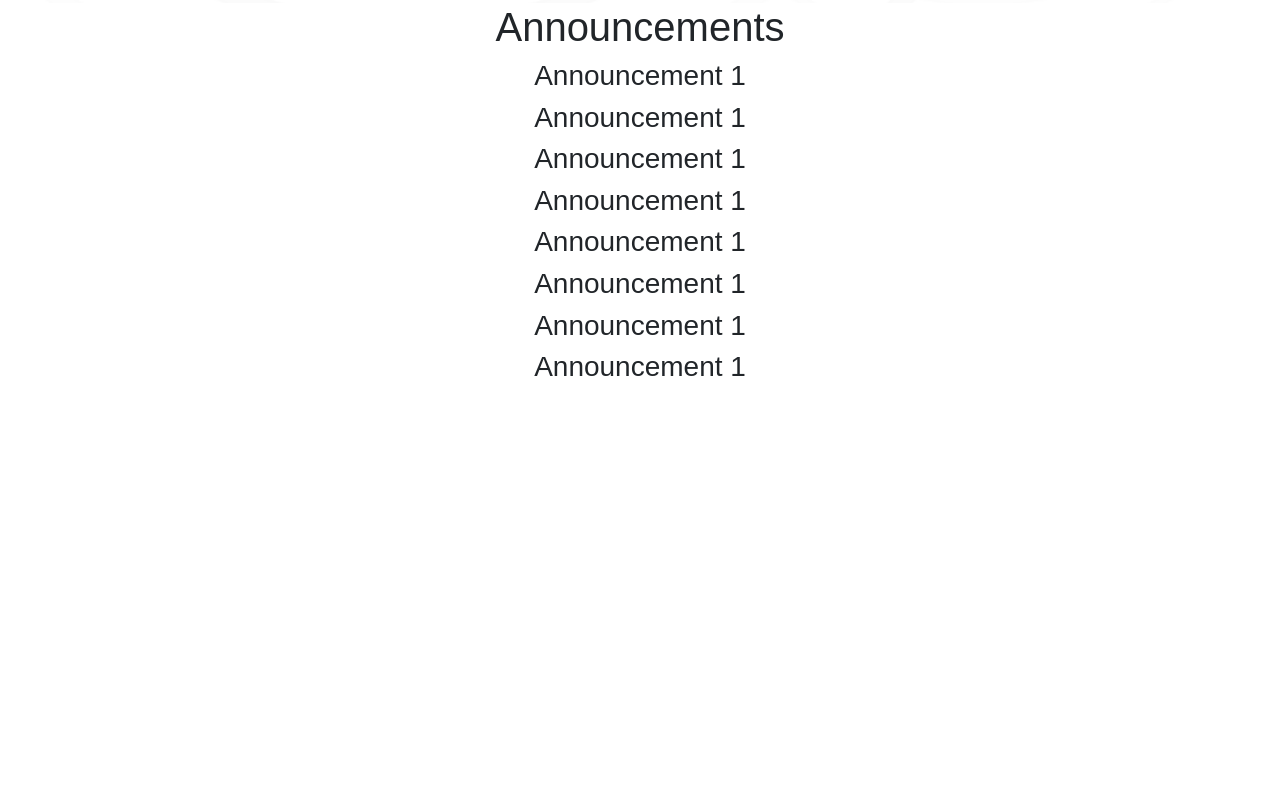
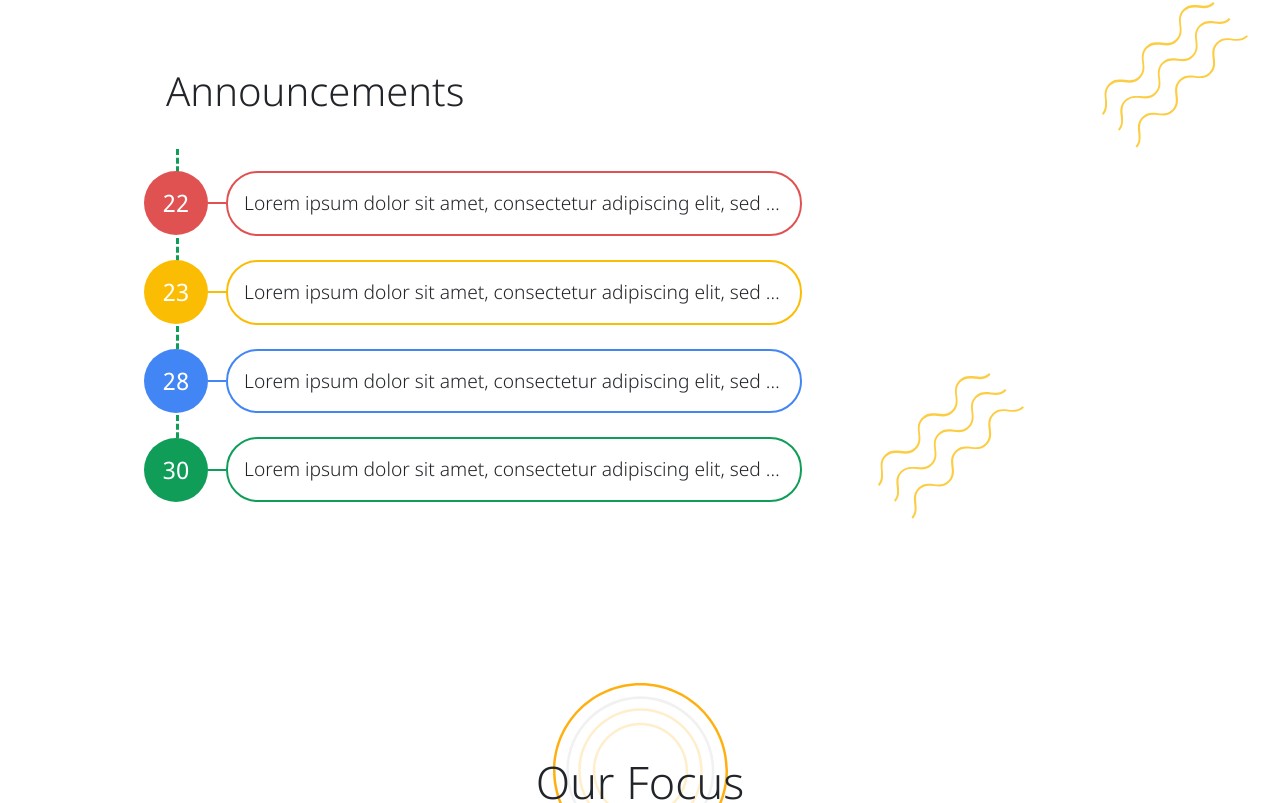
Before and after one commit to dscmec/dscmec-website, a React (Create React App) app: page / in a window 1280 px wide. Shown: the part 877-1680 px from the top of the page. Built offline with nearby package versions, Linux system fonts and the light colour scheme.

Commit message:
Announcements updated

```diff
--- /dev/null
+++ b/public/data.json
@@ -0,0 +1,20 @@
+{
+    "announcements": [
+      {
+          "date": "22",
+          "info": "Lorem ipsum dolor sit amet, consectetur adipiscing elit, sed do eiusmod tempor incididunt ut labore et dolore magna aliqua."
+      },
+      {
+          "date": "23",
+          "info": "Lorem ipsum dolor sit amet, consectetur adipiscing elit, sed do eiusmod tempor incididunt ut labore et dolore magna aliqua."
+      },
+      {
+          "date": "28",
+          "info": "Lorem ipsum dolor sit amet, consectetur adipiscing elit, sed do eiusmod tempor incididunt ut labore et dolore magna aliqua."
+      },
+      {
+          "date": "30",
+          "info": "Lorem ipsum dolor sit amet, consectetur adipiscing elit, sed do eiusmod tempor incididunt ut labore et dolore magna aliqua."
+      }
+    ]
+}
--- a/src/App.js
+++ b/src/App.js
@@ -1,26 +1,25 @@
-import React from 'react';
+import React from "react";
 import { BrowserRouter as Router, Switch, Route } from "react-router-dom";
 
-import Team from './pages/Team/Team';
-import Navbar from './components/Navbar/Navbar';
-import Landing from './pages/Landing/Landing';
-import './App.css';
-import Announcements from './pages/Announcements/Announcements';
-import Focus from './pages/Focus/Focus';
-import OurTeam from './pages/OurTeam/OurTeam';
-import ContactUs from './pages/ContactUs/ContactUs';
+import Team from "./pages/Team/Team";
+import Navbar from "./components/Navbar/Navbar";
+import Landing from "./pages/Landing/Landing";
+import "./App.css";
+import Announcements from "./pages/Announcements/Announcements";
+import Focus from "./pages/Focus/Focus";
+import OurTeam from "./pages/OurTeam/OurTeam";
+import ContactUs from "./pages/ContactUs/ContactUs";
 
 function App() {
   return (
     <Router>
       <div className="App">
+        <Navbar />
         <Switch>
           <Route path="/team">
-            <Navbar />
             <Team />
           </Route>
           <Route path="/">
-            <Navbar />
             <Landing />
             <Announcements />
             <Focus />
--- a/src/pages/Announcements/Announcements.css
+++ b/src/pages/Announcements/Announcements.css
@@ -1,5 +1,117 @@
+@font-face {
+  font-family: "Noto sans Regular";
+  src: url("../../assets/fonts/NotoSans-Regular.ttf");
+}
+
+@font-face {
+  font-family: "Noto sans Light";
+  src: url("../../assets/fonts/NotoSans-Light.ttf");
+}
+
 .announcements {
-    display: flex;
-    flex-direction: column;
-    min-height: 80vh;
+  position: relative;
+  display: flex;
+  flex-direction: column;
+  /* min-height: 100vh; */
+  padding: 7rem 2rem 2rem;
+  font-family: "Noto sans Light", sans-serif;
 }
+
+.announcements-header {
+  text-align: left;
+  margin: 0 0 24px 22px;
+}
+
+.announcements-left {
+  padding: 2rem 7rem;
+  display: flex;
+  flex-direction: column;
+  align-items: flex-start;
+  justify-content: left;
+}
+
+@media screen and (max-width: 600px) {
+  .announcements-left {
+    padding: 2rem 3rem;
+  }
+}
+
+/* ANNOUNCEMENT ITEM */
+
+.announcement-item-container {
+  display: flex;
+  flex-direction: row;
+  align-items: center;
+  margin-top: 24px;
+  position: relative;
+}
+
+.announcement-item-left {
+  background: #e05252;
+  padding: 8px;
+  display: flex;
+  align-items: center;
+  justify-content: center;
+  width: 64px;
+  height: 64px;
+  border-radius: 50%;
+  color: #ffffff;
+  font-size: 24px;
+  font-family: "Noto sans Regular", sans-serif;
+}
+
+.announcement-item-right {
+  border: 2px solid #e05252;
+  min-height: 64px;
+  /* border-radius: 32px; */
+  border-radius: 32px;
+  padding: 16px;
+  /* margin-left: 16px; */
+  min-width: 200px;
+  max-width: 576px;
+  display: flex;
+  align-items: center;
+  font-size: 1.2rem;
+  background-color: #ffffff;
+}
+
+.announcement-item-right span {
+  flex: 1;
+  overflow: hidden;
+  text-overflow: ellipsis;
+  -webkit-text-overflow: ellipsis;
+  white-space: nowrap;
+}
+
+.announcement-item-join {
+  background: #e05252;
+  border: 1px solid #e05252;
+  width: 16px;
+}
+
+.announcement-item-chain {
+  position: absolute;
+  border-left: 0.23rem dashed #0f9d58;
+  height: 75px;
+  left: 32px;
+  bottom: 12px;
+  z-index: -1;
+}
+
+.announcements .waves-yellow-1 {
+  position: absolute;
+  top: 79px;
+  right: 32px;
+  width: 146px;
+  height: 146px;
+  z-index: -1;
+}
+
+.announcements .waves-yellow-2 {
+  position: absolute;
+  top: 70%;
+  right: 20%;
+  width: 146px;
+  height: 146px;
+  z-index: -1;
+}
--- a/src/pages/Announcements/Announcements.js
+++ b/src/pages/Announcements/Announcements.js
@@ -1,26 +1,70 @@
-import React from 'react'
+import React, { useState, useEffect } from "react";
 
-import './Announcements.css'
+import wavesYellow from "../../assets/svg/waves-yellow.svg";
+import "./Announcements.css";
+
+function AnnouncementItem({ date, info, variant }) {
+  let colorVariant = "";
+  if (variant % 4 === 1) colorVariant = "#e05252";
+  else if (variant % 4 === 2) colorVariant = "#fbbc04";
+  else if (variant % 4 === 3) colorVariant = "#4285f4";
+  else colorVariant = "#0f9d58";
+
+  return (
+    <div className="announcement-item-container">
+      <div
+        className="announcement-item-left"
+        style={{ background: colorVariant }}
+      >
+        <span>{date}</span>
+      </div>
+      <hr
+        className="announcement-item-join"
+        style={{
+          background: colorVariant,
+          border: `1px solid ${colorVariant}`,
+        }}
+      />
+      <div
+        className="announcement-item-right"
+        style={{ border: `2px solid ${colorVariant}` }}
+      >
+        <span>{info}</span>
+      </div>
+      <div className="announcement-item-chain" />
+    </div>
+  );
+}
 
 function Announcements() {
-    return (
-        <div className="announcements" id="announcements">
-            <div className="announcements_header">
-                <h1>Announcements</h1>
-            </div>
-            <div className="announcements_body">
-                <h3>Announcement 1</h3>
-                <h3>Announcement 1</h3>
-                <h3>Announcement 1</h3>
-                <h3>Announcement 1</h3>
-                <h3>Announcement 1</h3>
-                <h3>Announcement 1</h3>
-                <h3>Announcement 1</h3>
-                <h3>Announcement 1</h3>
-
-            </div>
+  const [announcements, setAnnouncements] = useState([]);
+  useEffect(() => {
+    fetch("/dscmec-website/data.json")
+      .then((res) => res.json())
+      .then((data) => {
+        let truncatedData = [];
+        for (let i = 0; i < 4; i++) truncatedData.push(data.announcements[i]);
+        setAnnouncements(truncatedData);
+      });
+  }, []);
+  return (
+    <section className="container-fluid announcements" id="announcements">
+      <div className="col-lg-8 col-md-12 announcements-left">
+        <div className="announcements-header">
+          <h1>Announcements</h1>
         </div>
-    )
+        <div className="announcements-body">
+          {announcements.map((item, index) => {
+            return (
+              <AnnouncementItem {...item} key={index} variant={index + 1} />
+            );
+          })}
+        </div>
+      </div>
+      <img className="waves-yellow-1" src={wavesYellow} alt="" />
+      <img className="waves-yellow-2" src={wavesYellow} alt="" />
+    </section>
+  );
 }
 
-export default Announcements
+export default Announcements;
--- a/src/pages/Focus/Focus.css
+++ b/src/pages/Focus/Focus.css
@@ -1,24 +1,35 @@
+@font-face {
+  font-family: "Noto sans Light";
+  src: url("../../assets/fonts/NotoSans-Light.ttf");
+}
+
 .focus {
   display: flex;
   align-items: center;
   justify-content: center;
   flex-direction: column;
   min-height: 85vh;
+  position: relative;
 }
 
 .focus > h1 {
   margin: 3rem;
   font-size: 2.8rem;
+  font-family: "Noto sans Light", sans-serif;
 }
+
+/* .focus > h1::before {
+  content: url("../../assets/svg/ripples-yellow.svg");
+
+} */
 
 .focus > p {
   margin-top: 2rem;
   margin-left: 15rem;
   margin-right: 15rem;
   font-size: 1.85rem;
+  font-family: "Noto sans Light", sans-serif;
 }
-
-
 
 @media screen and (max-width: 992px) {
   .focus > h1 {
@@ -43,3 +54,11 @@
     margin-right: 1.5rem;
   }
 }
+
+.ripples-yellow {
+  position: absolute;
+  width: 175px;
+  height: 175px;
+  top: 7.3rem;
+  z-index: -1;
+}
--- a/src/pages/Focus/Focus.js
+++ b/src/pages/Focus/Focus.js
@@ -1,19 +1,24 @@
-import React from 'react'
+import React from "react";
 
-import './Focus.css'
+import ripplesYellow from "../../assets/svg/ripples-yellow.svg";
+import "./Focus.css";
 
 function Focus() {
   return (
-        <div className="focus" id="focus">
+    <section id="focus">
+      <div className="focus">
+        <img src={ripplesYellow} alt="" className="ripples-yellow" />
         <h1>Our Focus</h1>
         <br />
         <p>
-                DSC MEC seeks to encourage learning dynamically and provide a boost
-                to developers stuck in a rut as well as connecting them with a group of like-minded
-                peers to take on larger projects to change things for the better.
+          DSC MEC seeks to encourage learning dynamically and provide a boost to
+          developers stuck in a rut as well as connecting them with a group of
+          like-minded peers to take on larger projects to change things for the
+          better.
         </p>
       </div>
-    )
+    </section>
+  );
 }
 
-export default Focus
+export default Focus;
--- a/src/pages/Landing/Landing.css
+++ b/src/pages/Landing/Landing.css
@@ -1,4 +1,4 @@
-@font-face{
+@font-face {
   font-family: "Noto sans Italic";
   src: url("../../assets/fonts/NotoSans-Italic.ttf");
 }
@@ -20,7 +20,7 @@
   background-repeat: no-repeat;
   background-position: center center;
   background-size: cover;
-  min-height: 100vh;
+  min-height: calc(100vh - 5rem);
   margin-top: 5rem;
 }
 
@@ -43,7 +43,6 @@
 .landingLeftHeader > img {
   height: 7.3rem;
   width: auto;
-
 }
 
 .LeftHeaderLogo {
@@ -69,8 +68,8 @@
   padding-right: 4rem; */
   text-align: left;
   margin-top: 2rem;
-  font-family: "Noto sans Italic", sans-serif ;
-  color: #547DBF;
+  font-family: "Noto sans Italic", sans-serif;
+  color: #547dbf;
 }
 
 .landingLeft > .joinButton {
@@ -80,7 +79,6 @@
   font-family: "Roboto Bold", monospace;
   font-size: 1.15rem;
 }
-
 
 .landingRight {
   position: absolute;
@@ -94,9 +92,9 @@
 }
 
 .scroll-down {
-  font-family: "Noto sans Light", sans-serif ;
+  font-family: "Noto sans Light", sans-serif;
   font-size: 24px;
-  color: #4F4F4F;
+  color: #4f4f4f;
   margin: 3rem auto;
 }
 
```
Also changed, not shown: src/assets/svg/ripples-yellow.svg (added), src/assets/svg/waves-yellow.svg (added). Lines whose indentation alone changed are shown as unchanged.
